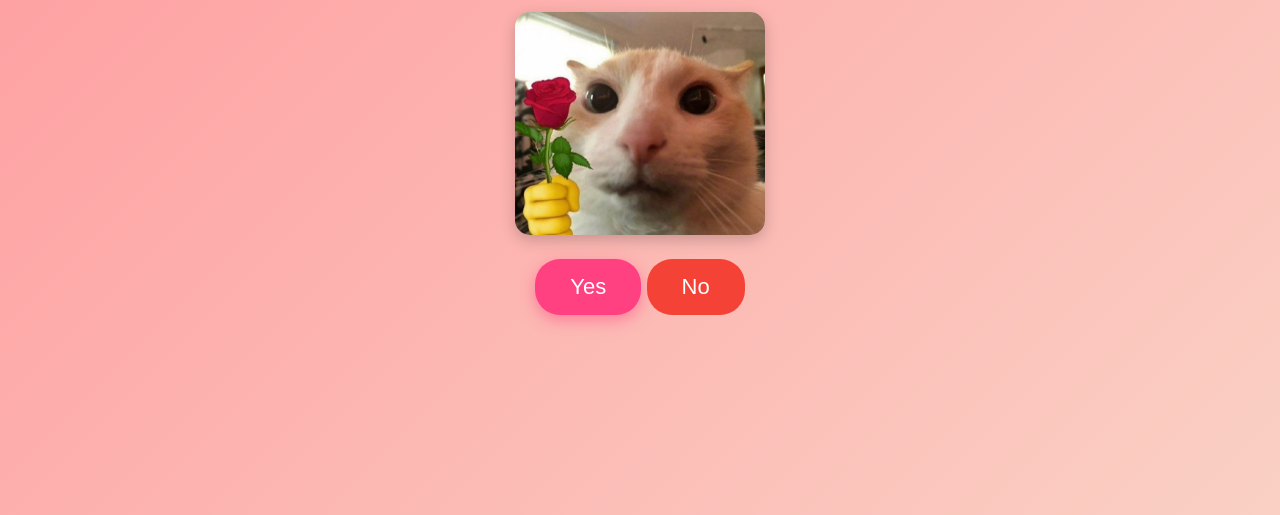
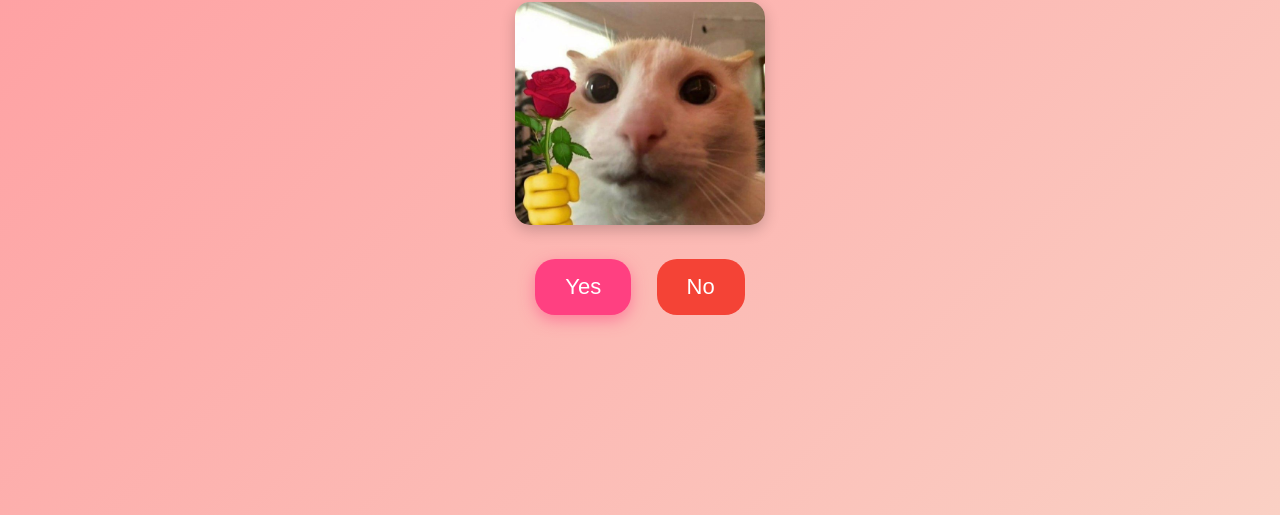
Before and after one commit to adn4nn/hehehehe, a plain HTML site: page index.html in a window 1280 px wide. Shown: the part 301-816 px from the top of the page. Drawn offline with Linux system fonts and the light colour scheme.

Commit message:
Updated index.html with new changes

```diff
--- a/index.html
+++ b/index.html
@@ -38,13 +38,13 @@
             margin-top: 20px;
         }
         .btn {
-            padding: 15px 35px;
+            padding: 15px 30px;
             font-size: 22px;
+            margin: 10px;
+            cursor: pointer;
             border: none;
-            border-radius: 25px;
-            cursor: pointer;
+            border-radius: 20px;
             transition: transform 0.3s, background-color 0.3s;
-            outline: none;
         }
         .btn:hover {
             transform: scale(1.1);
@@ -96,9 +96,6 @@
         }
         .fade-background {
             background: linear-gradient(135deg, #ff758c, #ff7eb3);
-        }
-        .btn:focus {
-            outline: none;
         }
         .heart-button {
             background: #ff4081;
```
